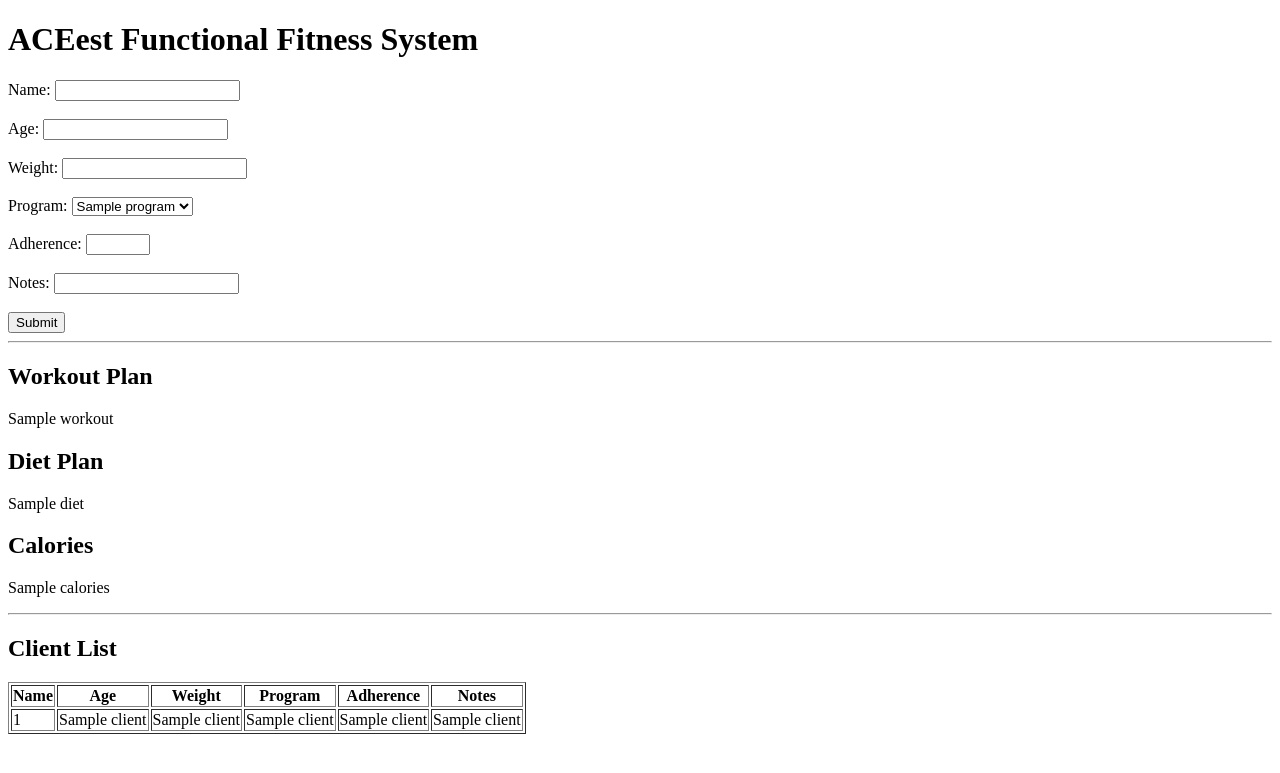
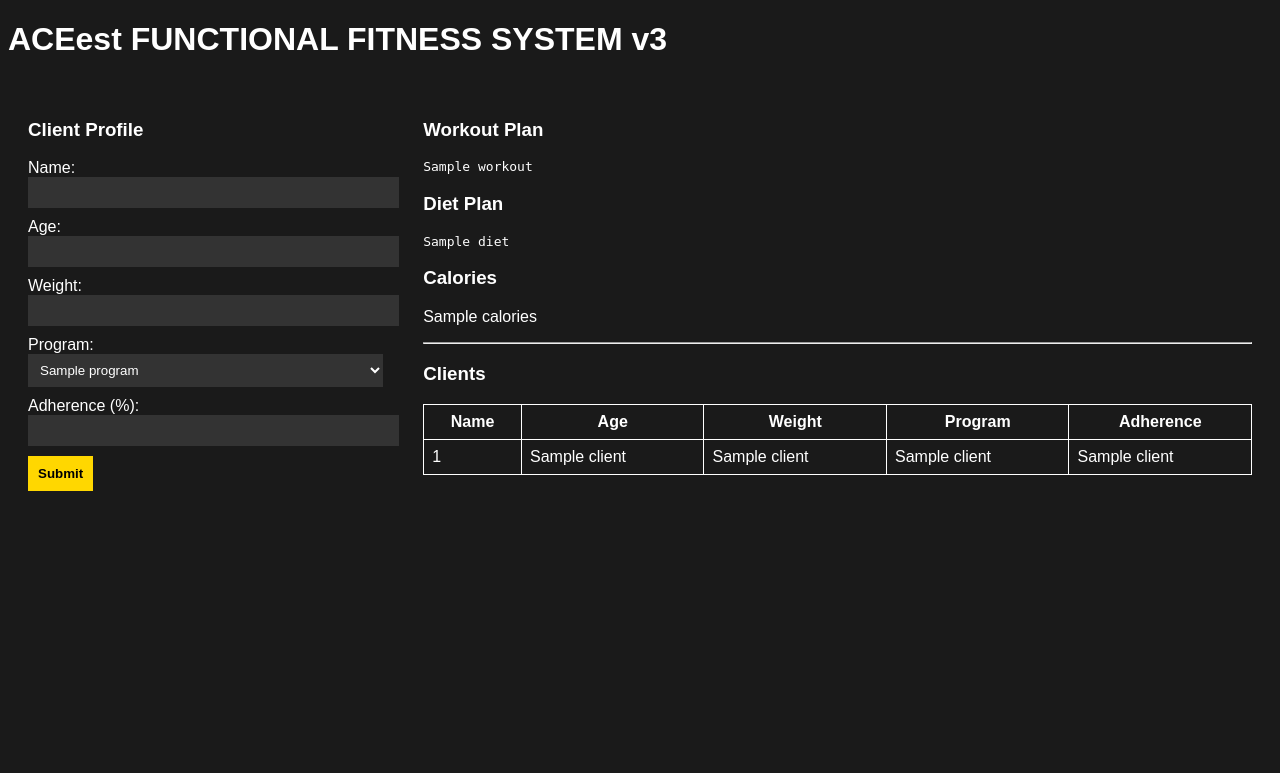
Before and after one commit to 2024tm93632-vimal/aceest, a Flask app: template templates/index.html in a window 1280 px wide. Shown: the top 773 px of the page. Run offline with Flask 3, Linux system fonts and the light colour scheme; the template is opened without the code that fills it: most values are stand-ins (such as "Sample title", 1, 10 or a date in 2020).

Commit message:
feat(acest): improved ui and use input

```diff
--- a/main.py
+++ b/main.py
@@ -1,30 +1,50 @@
-from flask import Flask, render_template, request, redirect
+from flask import Flask, render_template, request
 
 app = Flask(__name__)
 
-clients = []
-
 programs = {
     "Fat Loss (FL)": {
-        "workout": "Back Squat, Cardio, Bench, Deadlift, Recovery",
-        "diet": "Egg Whites, Chicken, Fish Curry",
+        "workout": """Mon: Back Squat 5x5 + Core
+Tue: EMOM 20min Assault Bike
+Wed: Bench Press + 21-15-9
+Thu: Deadlift + Box Jumps
+Fri: Zone 2 Cardio 30min""",
+        "diet": """Breakfast: Egg Whites + Oats
+Lunch: Grilled Chicken + Brown Rice
+Dinner: Fish Curry + Millet Roti
+Target: ~2000 kcal""",
         "calorie_factor": 22
     },
     "Muscle Gain (MG)": {
-        "workout": "Squat, Bench, Deadlift, Press, Rows",
-        "diet": "Eggs, Biryani, Mutton Curry",
+        "workout": """Mon: Squat 5x5
+Tue: Bench 5x5
+Wed: Deadlift 4x6
+Thu: Front Squat 4x8
+Fri: Incline Press 4x10
+Sat: Barbell Rows 4x10""",
+        "diet": """Breakfast: Eggs + Peanut Butter Oats
+Lunch: Chicken Biryani
+Dinner: Mutton Curry + Rice
+Target: ~3200 kcal""",
         "calorie_factor": 35
     },
     "Beginner (BG)": {
-        "workout": "Air Squats, Ring Rows, Push-ups",
-        "diet": "Balanced Tamil Meals",
+        "workout": """Full Body Circuit:
+- Air Squats
+- Ring Rows
+- Push-ups
+Focus: Technique & Consistency""",
+        "diet": """Balanced Tamil Meals
+Idli / Dosa / Rice + Dal
+Protein Target: 120g/day""",
         "calorie_factor": 26
     }
 }
 
+clients = []
+
 @app.route("/", methods=["GET", "POST"])
 def home():
-    selected_program = None
     workout = ""
     diet = ""
     calories = None
@@ -35,23 +55,24 @@
         weight = float(request.form.get("weight", 0))
         program = request.form.get("program")
         adherence = request.form.get("adherence")
-        notes = request.form.get("notes")
 
         if program in programs:
-            selected_program = programs[program]
-            workout = selected_program["workout"]
-            diet = selected_program["diet"]
-            calories = int(weight * selected_program["calorie_factor"])
+            data = programs[program]
+            workout = data["workout"]
+            diet = data["diet"]
+            calories = int(weight * data["calorie_factor"])
 
         if name and program:
-            clients.append((name, age, weight, program, adherence, notes))
+            clients.append((name, age, weight, program, adherence))
 
-    return render_template("index.html",
-                           programs=programs.keys(),
-                           workout=workout,
-                           diet=diet,
-                           calories=calories,
-                           clients=clients)
+    return render_template(
+        "index.html",
+        programs=programs.keys(),
+        workout=workout,
+        diet=diet,
+        calories=calories,
+        clients=clients
+    )
 
 if __name__ == "__main__":
     app.run(host="0.0.0.0", port=5000)
--- a/templates/index.html
+++ b/templates/index.html
@@ -1,50 +1,102 @@
 <!DOCTYPE html>
 <html>
 <head>
-    <title>ACEest Fitness v2</title>
+    <title>ACEest Fitness v3</title>
+    <style>
+        body {
+            background: #1a1a1a;
+            color: white;
+            font-family: Arial;
+        }
+        .container {
+            display: flex;
+        }
+        .left, .right {
+            padding: 20px;
+        }
+        .left {
+            width: 30%;
+        }
+        .right {
+            width: 70%;
+        }
+        input, select {
+            width: 100%;
+            padding: 8px;
+            margin-bottom: 10px;
+            background: #333;
+            color: white;
+            border: none;
+        }
+        button {
+            background: gold;
+            padding: 10px;
+            border: none;
+            font-weight: bold;
+        }
+        table {
+            width: 100%;
+            border-collapse: collapse;
+        }
+        td, th {
+            border: 1px solid white;
+            padding: 8px;
+        }
+    </style>
 </head>
+
 <body>
 
-<h1>ACEest Functional Fitness System</h1>
+<h1>ACEest FUNCTIONAL FITNESS SYSTEM v3</h1>
 
+<div class="container">
+
+<!-- LEFT PANEL -->
+<div class="left">
 <form method="POST">
-    Name: <input type="text" name="name"><br><br>
-    Age: <input type="number" name="age"><br><br>
-    Weight: <input type="number" name="weight"><br><br>
+    <h3>Client Profile</h3>
+
+    Name:
+    <input type="text" name="name">
+
+    Age:
+    <input type="number" name="age">
+
+    Weight:
+    <input type="number" name="weight">
 
     Program:
     <select name="program">
         {% for p in programs %}
         <option value="{{p}}">{{p}}</option>
         {% endfor %}
-    </select><br><br>
+    </select>
 
-    Adherence:
-    <input type="number" name="adherence" min="0" max="100"><br><br>
-
-    Notes:
-    <input type="text" name="notes"><br><br>
+    Adherence (%):
+    <input type="number" name="adherence">
 
     <button type="submit">Submit</button>
 </form>
+</div>
 
-<hr>
+<!-- RIGHT PANEL -->
+<div class="right">
 
-<h2>Workout Plan</h2>
-<p>{{ workout }}</p>
+<h3>Workout Plan</h3>
+<pre>{{ workout }}</pre>
 
-<h2>Diet Plan</h2>
-<p>{{ diet }}</p>
+<h3>Diet Plan</h3>
+<pre>{{ diet }}</pre>
 
-<h2>Calories</h2>
+<h3>Calories</h3>
 <p>{{ calories }}</p>
 
 <hr>
 
-<h2>Client List</h2>
-<table border="1">
+<h3>Clients</h3>
+<table>
 <tr>
-    <th>Name</th><th>Age</th><th>Weight</th><th>Program</th><th>Adherence</th><th>Notes</th>
+    <th>Name</th><th>Age</th><th>Weight</th><th>Program</th><th>Adherence</th>
 </tr>
 
 {% for c in clients %}
@@ -54,11 +106,13 @@
     <td>{{c[2]}}</td>
     <td>{{c[3]}}</td>
     <td>{{c[4]}}</td>
-    <td>{{c[5]}}</td>
 </tr>
 {% endfor %}
 
 </table>
 
+</div>
+</div>
+
 </body>
 </html>
```
Also changed, not shown: tests/test_routes.py (+105 -21 lines).
